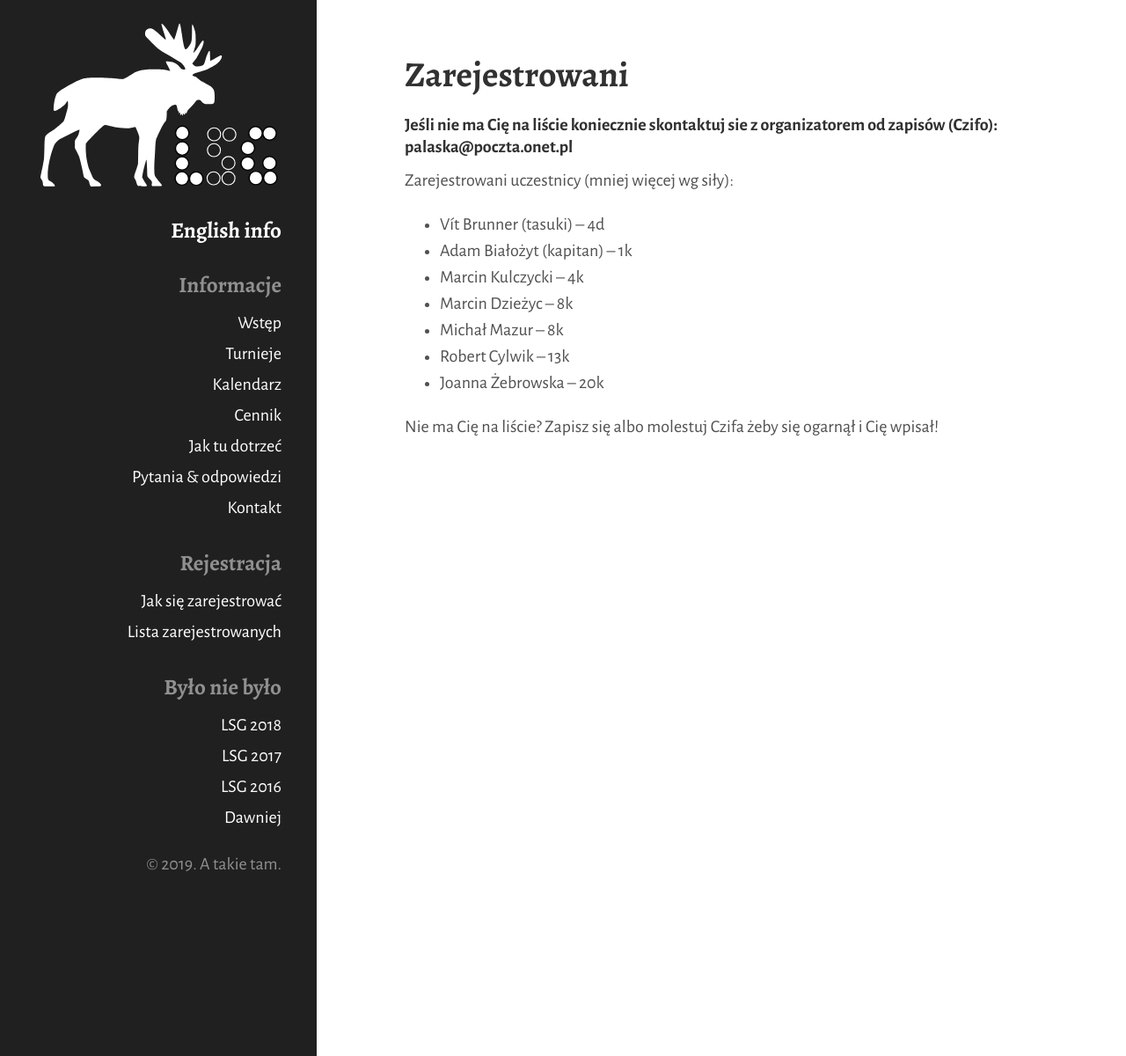
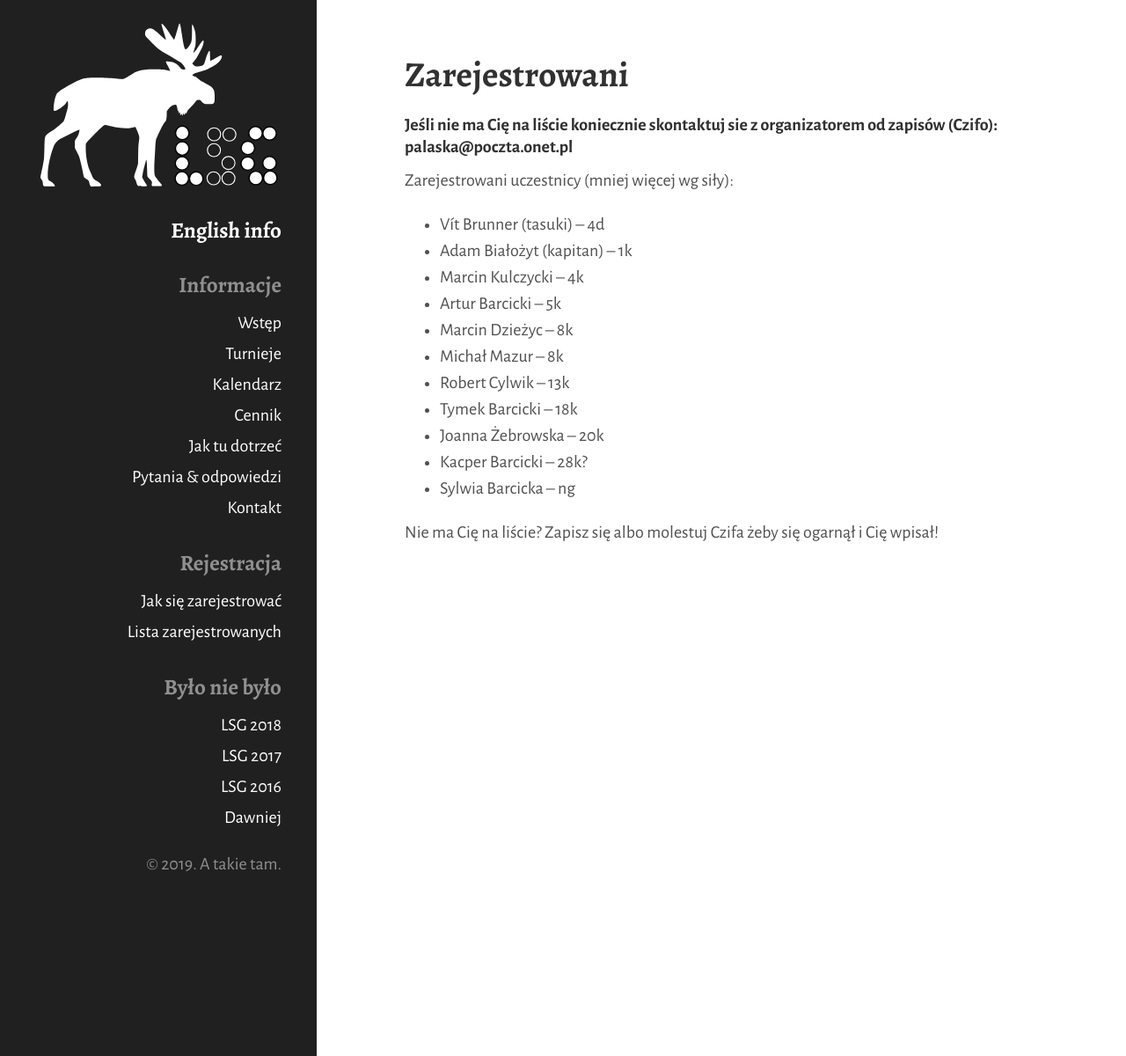
Before and after one commit to tasuki/lsg, a Jekyll site: the page built from zarejestrowani.md, in a window 1280 px wide. Shown: the whole page at 88% size. Built offline with Jekyll 4.4.1, drawn with Linux system fonts in a browser that asks for light colours; nearby versions of some CDN libraries.

Commit message:
Update zarejestrowani.md

```diff
--- a/zarejestrowani.md
+++ b/zarejestrowani.md
@@ -12,10 +12,14 @@ Zarejestrowani uczestnicy (mniej więcej wg siły):
 - Vít Brunner (tasuki) -- 4d
 - Adam Białożyt (kapitan) -- 1k
 - Marcin Kulczycki -- 4k
+- Artur Barcicki -- 5k
 - Marcin Dzieżyc -- 8k
 - Michał Mazur -- 8k
 - Robert Cylwik -- 13k
+- Tymek Barcicki -- 18k
 - Joanna Żebrowska -- 20k
+- Kacper Barcicki -- 28k?
+- Sylwia Barcicka -- ng
 
 
 
```
